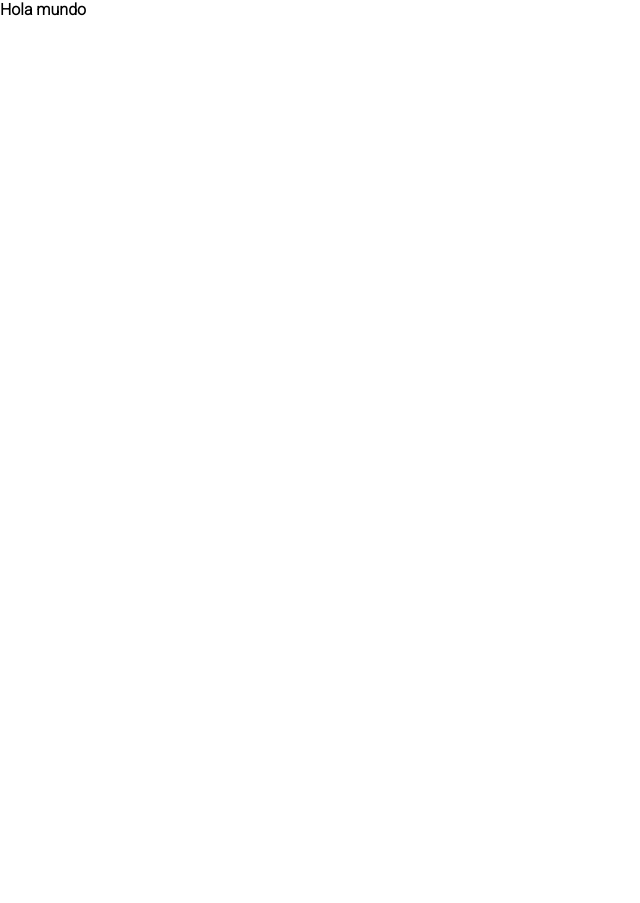
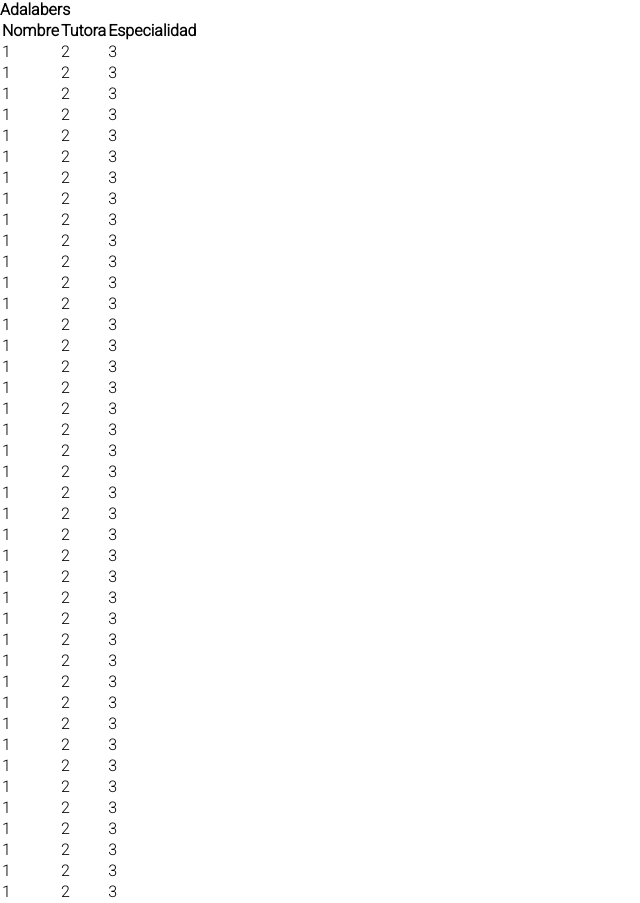
Before and after one commit to Adalab/modulo-3-evaluacion-intermedia-RocioDols, a React (Create React App) app: page / in a window 1280 px wide. Shown: the whole page, without its empty margins (0-640 px from the left). Before the commit the page ends 800 px from the top, so only its background shows below. Built offline with nearby package versions, Linux system fonts and the light colour scheme.

Commit message:
add-html-table

```diff
--- a/src/components/App.js
+++ b/src/components/App.js
@@ -8,9 +8,25 @@ function App() {
 
   console.log(data);
 
+  const htmlConctact = data.map(contact => (
+    <tr>
+      <td>1</td>
+      <td>2</td>
+      <td>3</td>
+    </tr>
+  ));
+
   return (
     <div>
-      <h1>Hola mundo</h1>
+      <h1>Adalabers</h1>
+      <table>
+        <tr>
+          <th>Nombre</th>
+          <th>Tutora</th>
+          <th>Especialidad</th>
+        </tr>
+        {htmlConctact}
+      </table>
     </div>
   );
 }
```
